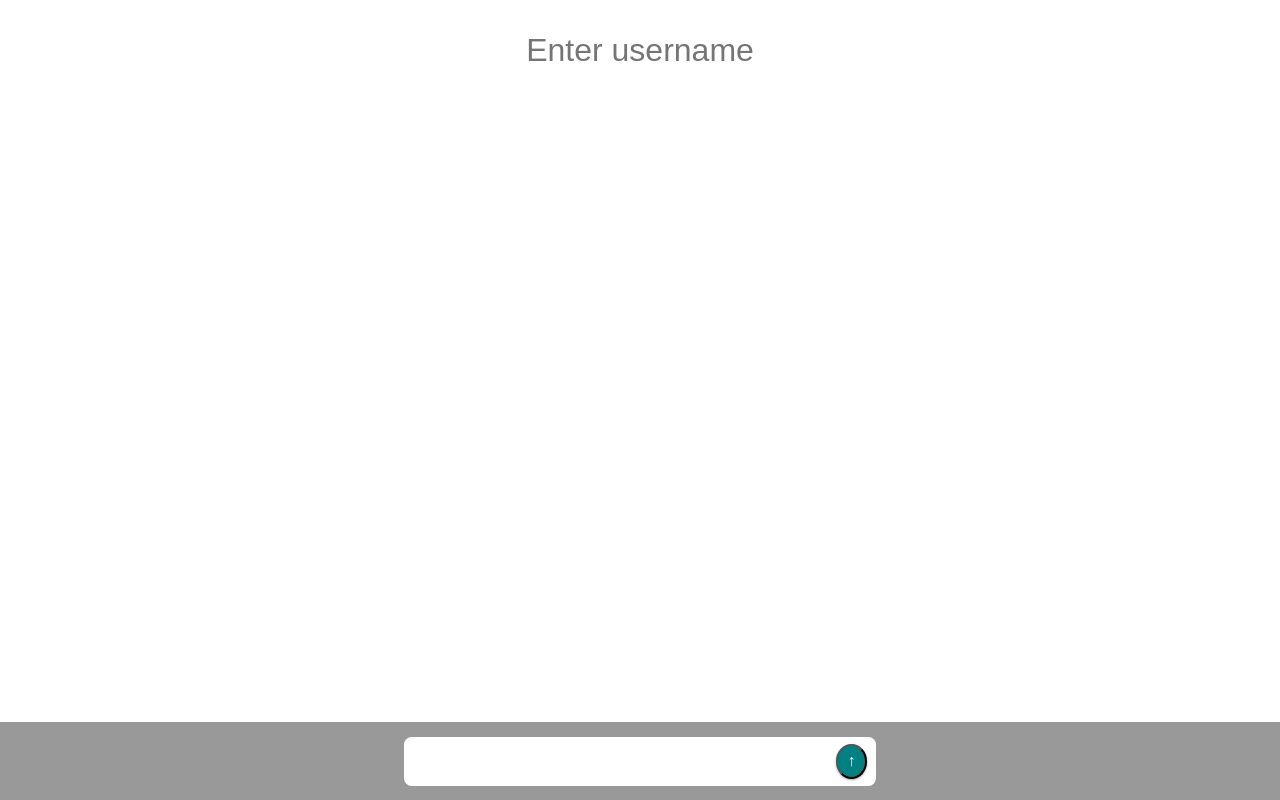
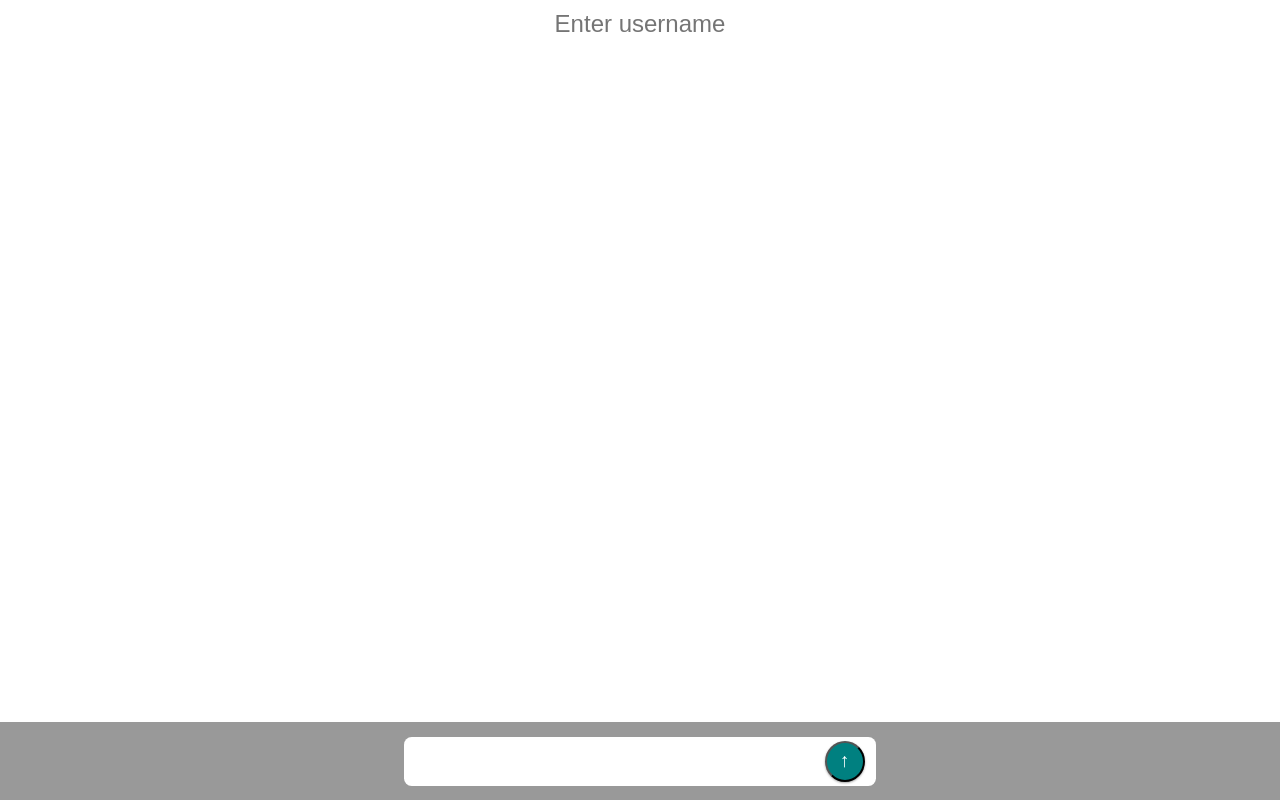
Before and after one commit to SebastianUdden/simply-chatroom, a website with bundled scripts: page public/index.html in a window 1280 px wide. Built offline with nearby package versions, Linux system fonts and the light colour scheme; files whose address does not match are found by name.

Commit message:
feat: update font and header

```diff
--- a/public/styles.css
+++ b/public/styles.css
@@ -4,9 +4,48 @@
   box-sizing: border-box;
 }
 body {
-  font: 40px Helvetica, Arial;
-  padding-bottom: 5em;
+  font-family: Arial, Helvetica, sans-serif;
+  font-size: 40px;
 }
+main {
+  padding: 7em 0;
+}
+header {
+  position: fixed;
+  top: 0;
+  width: 100%;
+  background-color: white;
+  padding: 0.3em;
+}
+#username {
+  border: none;
+  padding: 0.2em;
+  color: #333333;
+  text-align: center;
+  width: 100%;
+  font-size: 1.5em;
+}
+#user-bar {
+  display: flex;
+  overflow-x: scroll;
+  margin: 0 1rem;
+}
+#user-bar li {
+  list-style-type: none;
+  border: 1px solid #ccc;
+  white-space: nowrap;
+  border-radius: 0.4em;
+  padding: 0.5em 0.8em;
+  margin: 0.5rem;
+  font-weight: 700;
+  color: #fff;
+  background-color: teal;
+}
+#user-bar li:hover {
+  cursor: pointer;
+  color: #eee;
+}
+
 footer {
   position: fixed;
   bottom: 0;
@@ -24,6 +63,7 @@ form textarea {
   padding: 0.7em;
   resize: none;
   width: 100%;
+  font-family: Arial, Helvetica, sans-serif;
   font-size: 1.2em;
   margin: 0.5em;
   overflow-y: scroll;
@@ -41,9 +81,10 @@ form div {
   box-shadow: 0 1px 3px rgba(0, 0, 0, 0.12), 0 1px 2px rgba(0, 0, 0, 0.24);
   z-index: 99;
   border-radius: 50%;
-  padding: 0.4em 0.6em;
+  padding: 0.4em 0.7em;
   margin: 0.2em 0.2em 0.2em -4em;
-  font-size: 1em;
+  font-family: Arial, Helvetica, sans-serif;
+  font-size: 1.2em;
   font-weight: 800;
   cursor: pointer;
 }
@@ -81,25 +122,6 @@ form div {
 .currentUser div.message {
   background-color: #cbcbcb;
 }
-#user-bar {
-  display: flex;
-  flex-wrap: wrap;
-  margin: 0 1rem;
-}
-#user-bar li {
-  list-style-type: none;
-  border: 1px solid #ccc;
-  border-radius: 0.4em;
-  padding: 0.5em 0.8em;
-  margin: 0.5rem;
-  font-weight: 700;
-  color: #fff;
-  background-color: teal;
-}
-#user-bar li:hover {
-  cursor: pointer;
-  color: #eee;
-}
 #status-bar {
   display: flex;
   padding: 0;
@@ -109,14 +131,7 @@ form div {
   padding: 0.7em 0.7em 0;
   list-style-type: none;
 }
-#username {
-  border: none;
-  padding: 2rem;
-  color: #333333;
-  text-align: center;
-  width: 100%;
-  font-size: 2em;
-}
+
 .status {
   color: teal;
 }
```
